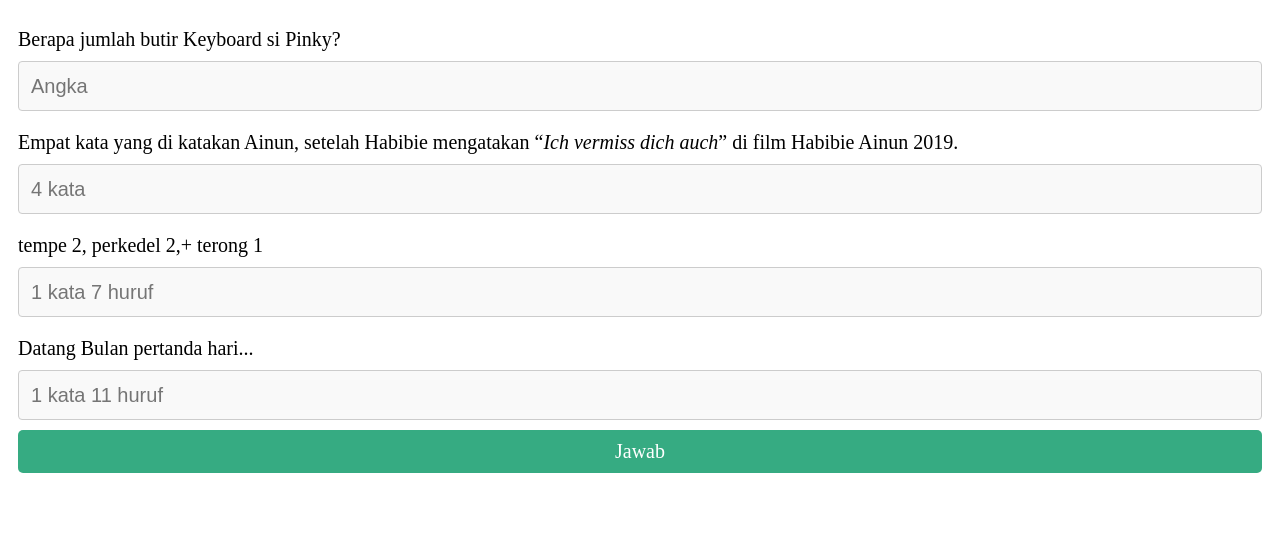
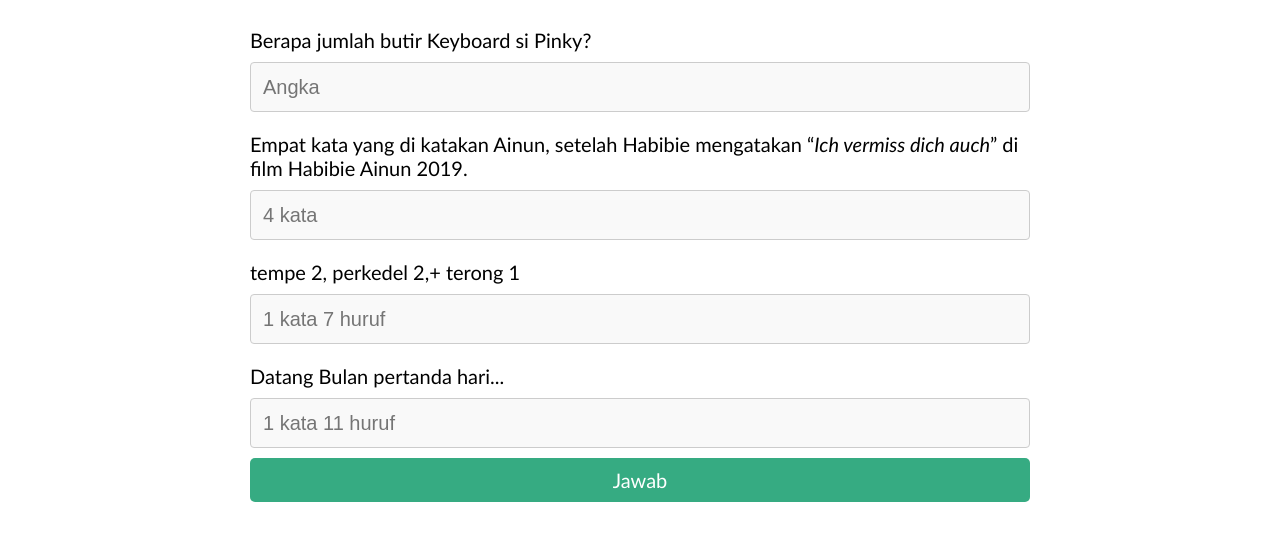
Before and after one commit to vhlan/vhlan.github.io, a PHP site: page /akmunnsaa/index.html in a window 1280 px wide. Shown: the top 541 px of the page. Run offline with PHP 8.4, Linux system fonts and the light colour scheme; some libraries are stand-ins or nearby versions.

Commit message:
Update style.css

```diff
--- a/akmunnsaa/style.css
+++ b/akmunnsaa/style.css
@@ -1,13 +1,16 @@
 body {
-  font-size: 20px;
+    font-size: 20px;
+    font-family: "Trebuchet MS", Helvetica, sans-serif;
 }
 * {
   box-sizing: border-box;
 }
 .container {
-  display: block;
-  width: 100%;
-  padding: 10px;
+    display: block;
+    width: 100%;
+    max-width: 800px;
+    padding: 10px;
+    margin: 0 auto;
 }
 .kuis{
   display: flex;
```
